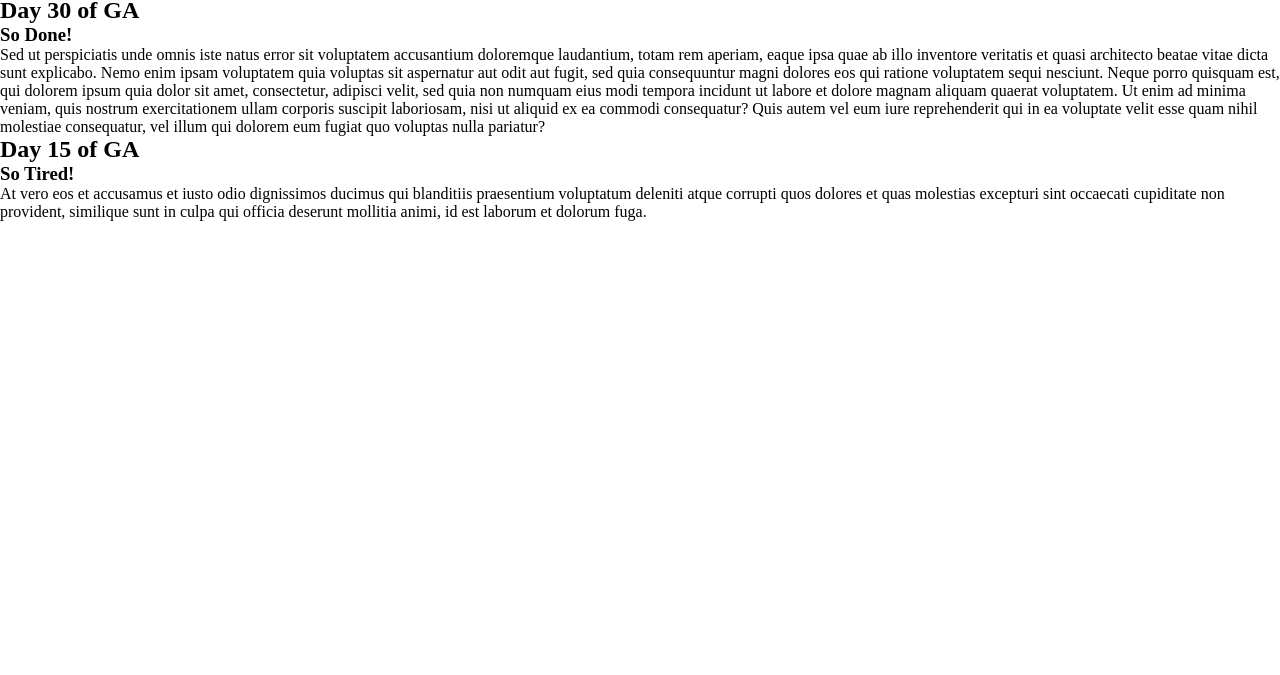
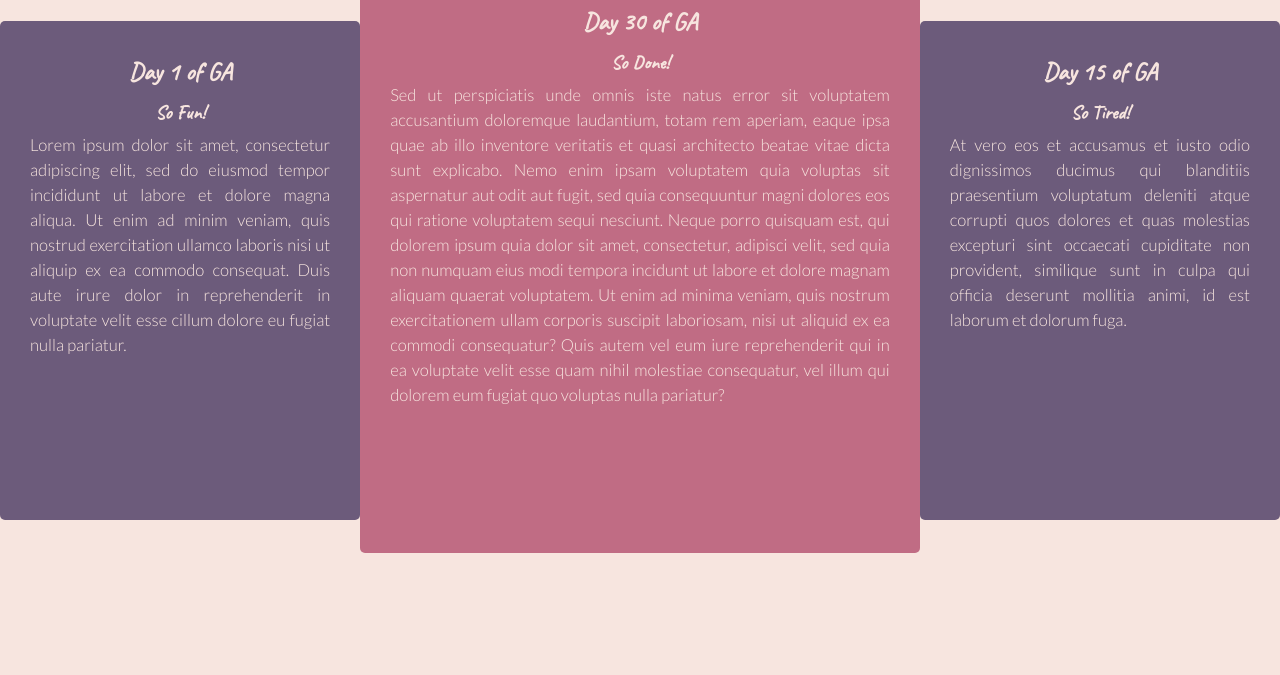
Before and after one commit to wdi-sg/ga-journal, a plain HTML site: page index.html in a window 1280 px wide. Shown: the part 125-800 px from the top of the page. Drawn offline with Linux system fonts and the light colour scheme.

Commit message:
sei-24-Eugene

```diff
--- a/index.html
+++ b/index.html
@@ -13,7 +13,7 @@
 <body>
     <h1>The General Passage Of Assembly</h1>
     <div class="main-container">
-        <div class="post-container">
+        <div class="post-container day1" id="day1d">
             <h2>Day 1 of GA</h2>
             <h3>So Fun!</h3>
             <p>Lorem ipsum dolor sit amet, consectetur adipiscing elit, sed do eiusmod tempor incididunt ut labore et
@@ -24,7 +24,7 @@
             </p>
         </div>
 
-        <div class="post-container">
+        <div class="post-container day30">
             <h2>Day 30 of GA</h2>
             <h3>So Done!</h3>
             <p>Sed ut perspiciatis unde omnis iste natus error sit voluptatem accusantium doloremque laudantium, totam
@@ -46,7 +46,7 @@
             </p>
         </div>
 
-        <div class="post-container">
+        <div class="post-container day15" id="day15d">
             <h2>Day 15 of GA</h2>
             <h3>So Tired!</h3>
             <p>At vero eos et accusamus et iusto odio dignissimos ducimus qui blanditiis praesentium voluptatum
--- a/styles.css
+++ b/styles.css
@@ -1,5 +1,98 @@
+@import url('https://fonts.googleapis.com/css2?family=Caveat&display=swap');
+@import url('https://fonts.googleapis.com/css2?family=Pacifico&display=swap');
+@import url('https://fonts.googleapis.com/css2?family=Lato:wght@300&display=swap');
 * {
   margin: 0;
   padding: 0;
   box-sizing: border-box;
 }
+body {
+	background-color: #f7e5df;
+}
+h1 {
+	width: 85%;
+	text-align: center;
+	margin: 5% auto;
+	font-family: "Pacifico", cursive;
+}
+.main-container {
+	width: 100%;
+	display: flex;
+	flex-direction: column;
+}
+.post-container{
+	position: relative;
+	width: 92%;
+	margin: 10px 4%;
+	color: #f7e5df;
+	border-radius: 5px;
+	text-align: justify;
+	line-height: 1.2em;
+}
+.day1, .day15, .day30 {
+	font-family: "Lato", sans-serif;
+	font-size: 1.3em;
+	background-color: #6c5b7b;
+	padding: 30px;
+	overflow: scroll;
+}
+.day30 {
+		height: 550px;
+		background-color: #c06c84;
+		order: 1;
+}
+h2, h3 {
+	font-family: "Caveat", cursive;
+	text-align: center;
+	padding: 8px;
+}
+	.day15 {
+		order: 2;
+	}
+	.day1 {
+		order: 3;
+	}
+@media (max-width: 1023px) and (min-width: 667px) {
+	.main-container {
+		flex-direction: row;
+		flex-wrap: wrap;
+	}
+	.day30 {
+		height: inherit;
+		width: 100%;
+	}
+	.day15, .day1 {
+		width: 44%;
+		margin-top: 0.1em;
+		margin-right: 0.1em;
+	}
+}
+@media (min-width: 1024px) {
+	h1 {
+		margin-top: 2%;
+	}
+	.main-container {
+		display: flex;
+		flex-direction: row;
+		margin: 0;
+		font-size: 0.8em;
+	}
+	.day30 {
+		margin: -50px 0;
+		height: 35em;
+		order: 2;
+		width: 150%;
+		line-height: 25px;
+	}
+	.day1 {
+		order: 1;
+	}
+	.day15 {
+		order: 3;
+	}
+	.day1, .day15 {
+			margin: 0;
+			height: 30em;
+			line-height: 25px;
+	}
+}
```
Also changed, not shown: 2 other files.
